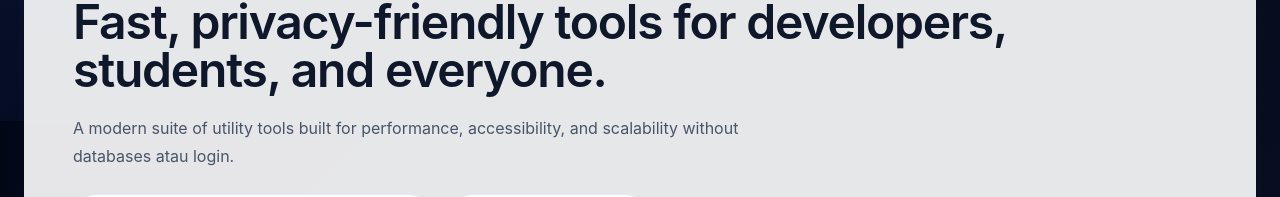
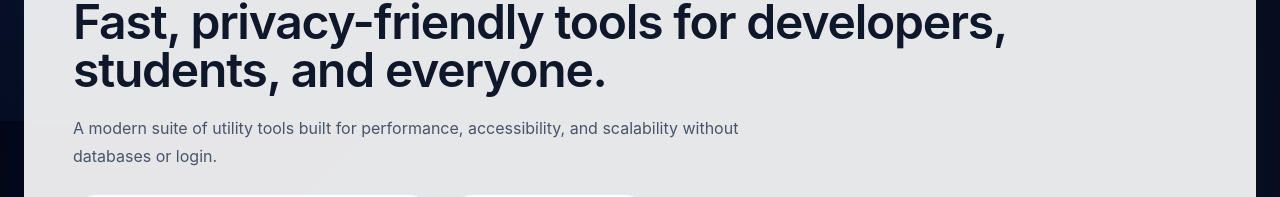
Before and after one commit to dr1node/rebyte, a Next.js app: page / in a window 1280 px wide. Shown: the part 236-433 px from the top of the page. Built offline with nearby package versions, Linux system fonts and the light colour scheme.

Commit message:
Translate remaining Indonesian text to English

```diff
--- a/components/HomeSection.tsx
+++ b/components/HomeSection.tsx
@@ -33,7 +33,7 @@ export default function HomeSection() {
                   Fast, privacy-friendly tools for developers, students, and everyone.
                 </h1>
                 <p className="mt-5 max-w-2xl text-base leading-7 text-slate-600 dark:text-slate-300">
-                  A modern suite of utility tools built for performance, accessibility, and scalability without databases atau login.
+                  A modern suite of utility tools built for performance, accessibility, and scalability without databases or login.
                 </p>
               </div>
               <div className="max-w-xl">
```
